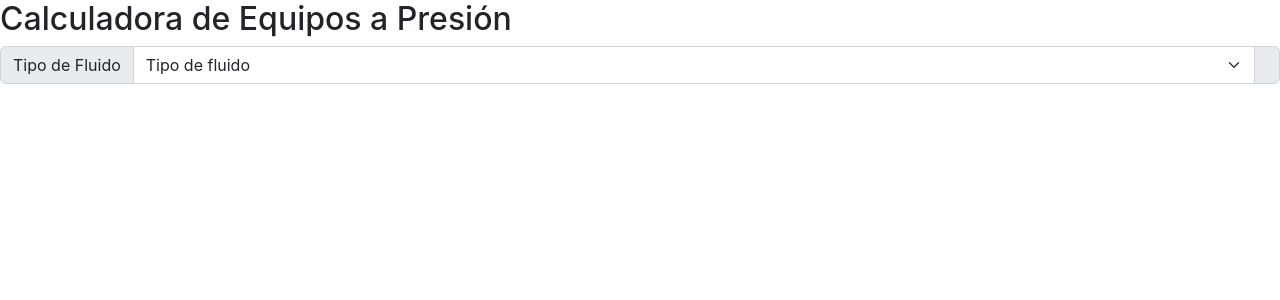
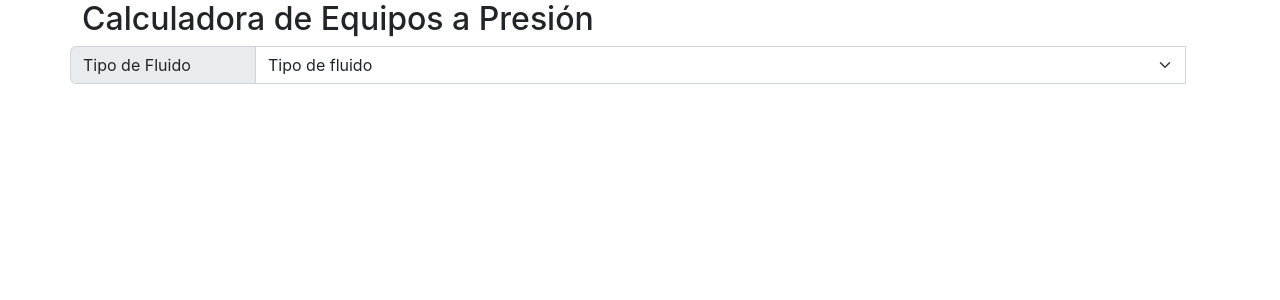
Before and after one commit to IMysticDrummer/Legal-Cathegory, a React (Create React App) app: page /epcalculator in a window 1280 px wide. Shown: the top 300 px of the page. Built offline with nearby package versions, Linux system fonts and the light colour scheme.

Commit message:
FluidSelector completed

```diff
--- a/src/components/EpCalculator.js
+++ /dev/null
@@ -1,62 +0,0 @@
-import { useEffect, useState } from 'react';
-import { Form, InputGroup } from 'react-bootstrap';
-import { fluids, rep } from '../lib/epDataReader';
-
-const intialState = {
-  fluid: '',
-  mainData: {},
-  cat: {},
-};
-
-function EpCalculator() {
-  const [state, setState] = useState(intialState);
-
-  const change = (event) => {
-    let newState;
-    if (event.target.name === 'fluidType') {
-      const fluid = event.target.value;
-
-      newState = { mainData: rep[fluid].mainData, cat: rep[fluid].cat, fluid };
-    }
-    setState(newState);
-  };
-
-  useEffect(() => {
-    //epDataReader();
-  }, []);
-
-  return (
-    <div>
-      <h2>Calculadora de Equipos a Presión</h2>
-      <InputGroup className='mb-3 primary'>
-        <InputGroup.Text
-          id='fluidType'
-          className='primary'
-        >
-          Tipo de Fluido
-        </InputGroup.Text>
-        <Form.Select
-          aria-label='fluidType'
-          name='fluidType'
-          value={state.fluid}
-          onChange={change}
-        >
-          {state.fluid === '' && <option key='empty'>Tipo de fluido</option>}
-          {fluids.map((element) => {
-            return (
-              <option
-                key={element}
-                value={element}
-              >
-                {element}
-              </option>
-            );
-          })}
-        </Form.Select>
-        <InputGroup.Text>{state.fluid}</InputGroup.Text>
-      </InputGroup>
-    </div>
-  );
-}
-
-export default EpCalculator;
--- /dev/null
+++ b/src/components/ep/EpCalculator.js
@@ -0,0 +1,42 @@
+import { useEffect, useState } from 'react';
+//import { Form, InputGroup } from 'react-bootstrap';
+import { fluids, rep } from '../../lib/epDataReader';
+import FluidSelector from './FluidSelector';
+
+const intialState = {
+  fluid: '',
+  mainData: {},
+  cat: {},
+};
+
+function EpCalculator() {
+  const [state, setState] = useState(intialState);
+
+  const change = (event) => {
+    let newState;
+    if (event.target.name === 'fluidType') {
+      const fluid = event.target.value;
+
+      newState = { mainData: rep[fluid].mainData, cat: rep[fluid].cat, fluid };
+    }
+    setState(newState);
+  };
+
+  useEffect(() => {
+    //epDataReader();
+  }, []);
+
+  return (
+    <div className='container-lg'>
+      <h2>Calculadora de Equipos a Presión</h2>
+      <FluidSelector
+        value={state.fluid}
+        onChange={change}
+        fluidSelected={state.fluid}
+        fluidsList={fluids}
+      />
+    </div>
+  );
+}
+
+export default EpCalculator;
--- /dev/null
+++ b/src/components/ep/FluidSelector.js
@@ -0,0 +1,47 @@
+import { Form, InputGroup } from 'react-bootstrap';
+
+export default function FluidSelector({
+  value,
+  onChange,
+  fluidSelected,
+  fluidsList,
+  ...props
+}) {
+  return (
+    <InputGroup className='mb-3 primary row align-items-center'>
+      <InputGroup.Text
+        id='fluidType'
+        className='primary col-md-2'
+      >
+        Tipo de Fluido
+      </InputGroup.Text>
+      <Form.Select
+        aria-label='fluidType'
+        name='fluidType'
+        value={value}
+        onChange={onChange}
+        className='col-md-8'
+      >
+        {fluidSelected === '' && <option key='empty'>Tipo de fluido</option>}
+        {fluidsList.map((element) => {
+          return (
+            <option
+              key={element}
+              value={element}
+              className='success'
+            >
+              {element}
+            </option>
+          );
+        })}
+      </Form.Select>
+      <Form.Text
+        className={
+          fluidSelected !== '' ? 'col-md-2 m-0 p-2 text-bg-success' : undefined
+        }
+      >
+        {fluidSelected}
+      </Form.Text>
+    </InputGroup>
+  );
+}
--- a/src/index.js
+++ b/src/index.js
@@ -3,7 +3,7 @@ import ReactDOM from 'react-dom/client';
 import 'bootstrap/dist/css/bootstrap.min.css';
 import './index.css';
 import reportWebVitals from './reportWebVitals';
-import EpCalculator from './components/EpCalculator';
+import EpCalculator from './components/ep/EpCalculator';
 
 const root = ReactDOM.createRoot(document.getElementById('root'));
 root.render(
```
